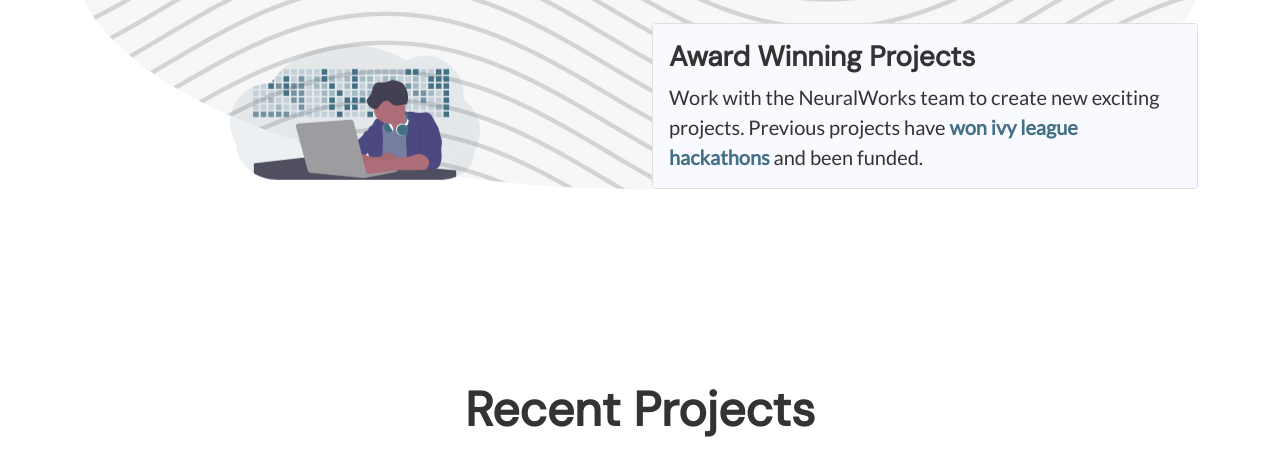
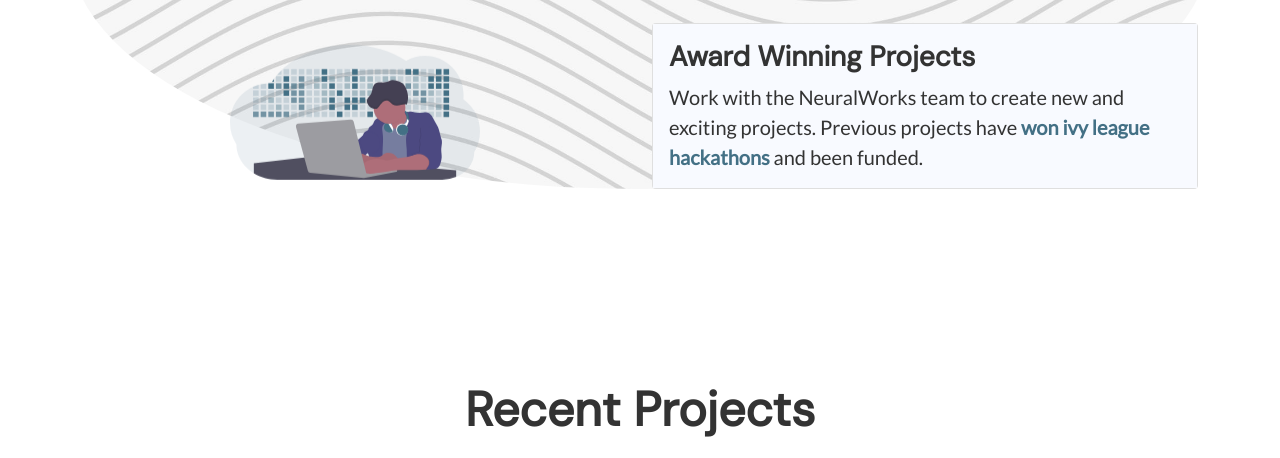
Before and after one commit to NeuralWorksAI/NeuralWorksAI.github.io, a plain HTML site: page index.html in a window 1280 px wide. Shown: the part 1570-2028 px from the top of the page. Drawn offline with nearby package versions, Linux system fonts and the light colour scheme; a script that the page names is missing.

Commit message:
5am commit -stable

```diff
--- a/assets/css/styles.css
+++ b/assets/css/styles.css
@@ -6,6 +6,10 @@
 h5 {
   color: #333333;
   font-family: "DM Sans", sans-serif;
+}
+
+body {
+  overflow-x: hidden;
 }
 
 a:hover,
--- a/index.html
+++ b/index.html
@@ -199,8 +199,8 @@
             <div class="card-body">
               <h3 class="card-title">Award Winning Projects</h3>
               <p class="card-text">
-                Work with the NeuralWorks team to create new exciting projects.
-                Previous projects have&nbsp;<span
+                Work with the NeuralWorks team to create new and exciting
+                projects. Previous projects have&nbsp;<span
                   >won ivy league hackathons</span
                 >&nbsp;and been funded.
               </p>
```
